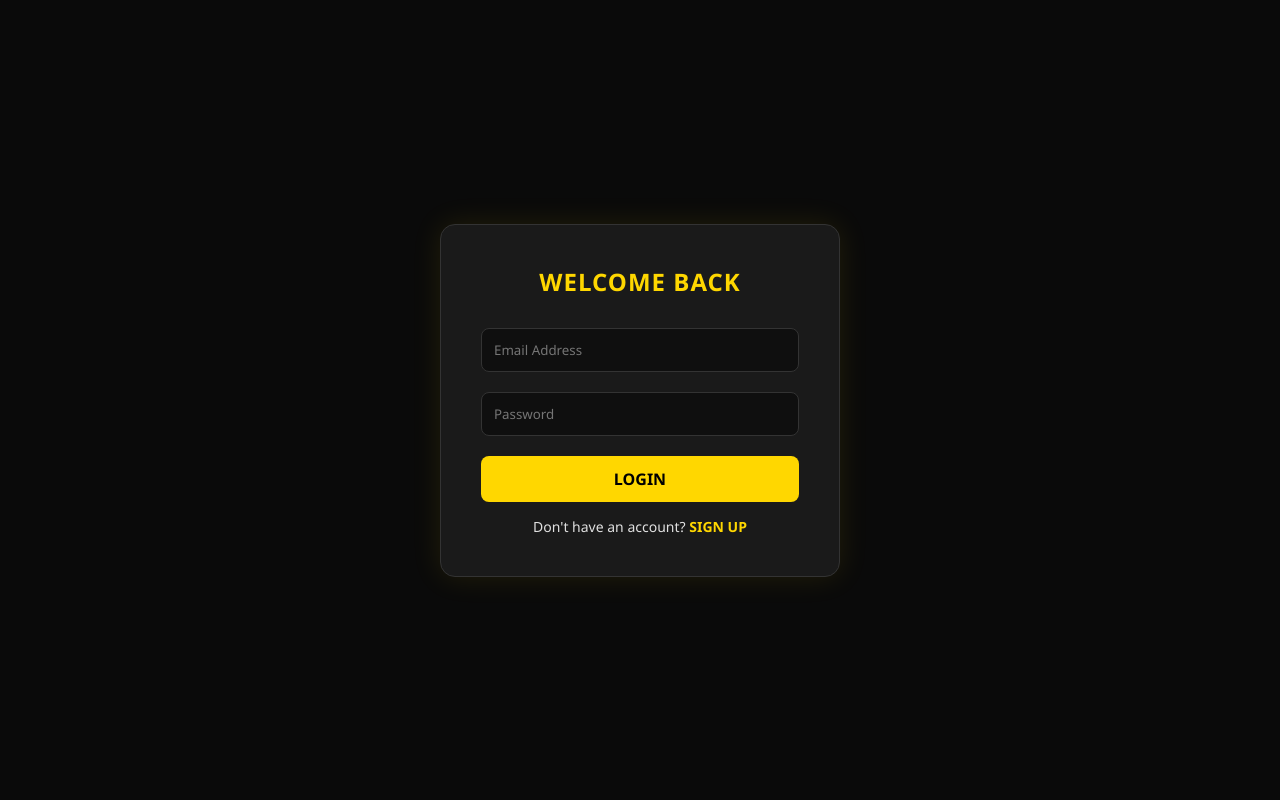
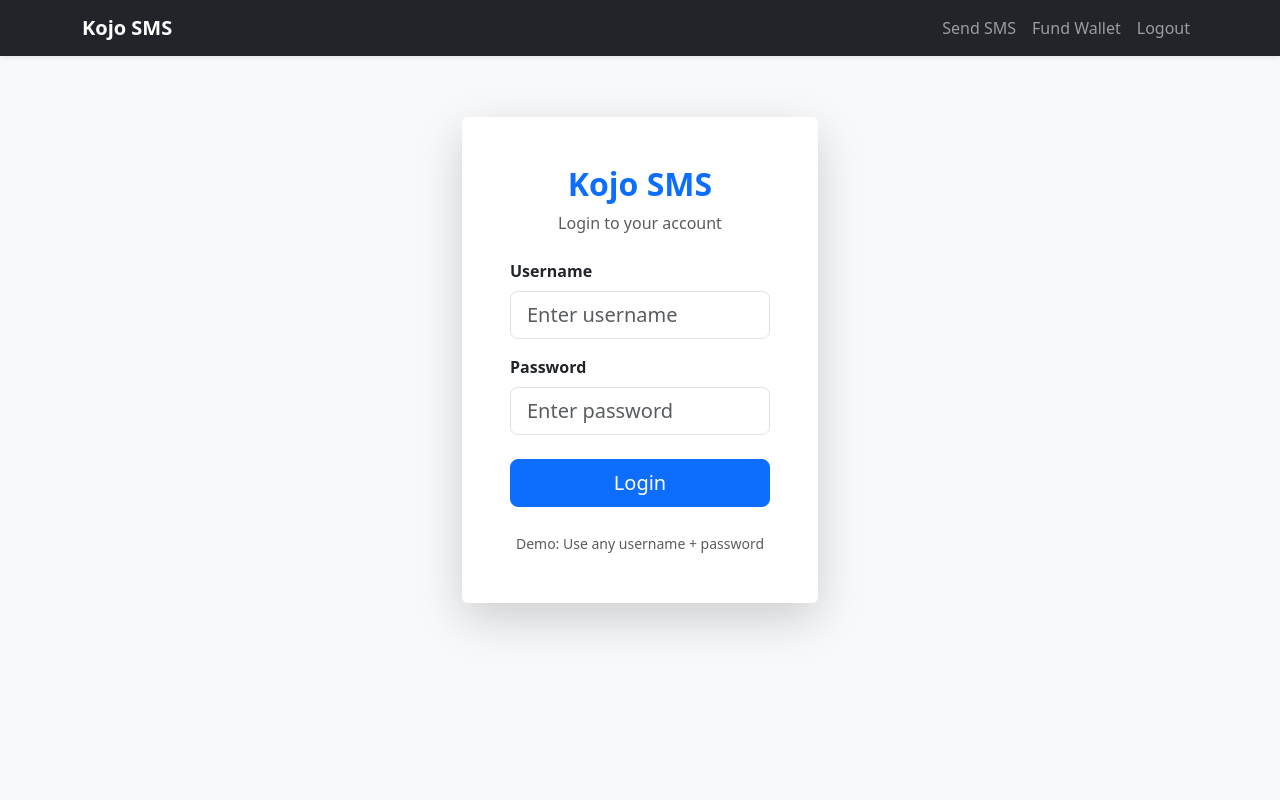
Before and after one commit to ajewoletemi/Kojo-sms-app, a Flask app: page / in a window 1280 px wide. Run offline with Flask 3, Linux system fonts and the light colour scheme.

Commit message:
Update login.html

```diff
--- a/templates/login.html
+++ b/templates/login.html
@@ -1,39 +1,33 @@
-<!DOCTYPE html>
-<html lang="en">
-<head>
-    <meta charset="UTF-8">
-    <title>Login - Kojo SMS</title>
-    <style>
-        * { margin: 0; padding: 0; box-sizing: border-box; font-family: 'Segoe UI', sans-serif; }
-        body { background: #0a0a0a; height: 100vh; display: flex; justify-content: center; align-items: center; color: #e0e0e0; }
-       .container { background: #1a1a1a; padding: 40px; border-radius: 15px; border: 1px solid #333; box-shadow: 0 0 30px rgba(255, 215, 0, 0.1); width: 400px; }
-        h2 { text-align: center; color: #FFD700; margin-bottom: 20px; letter-spacing: 1px; }
-        input { width: 100%; padding: 12px; margin: 10px 0; background: #0f0f0f; border: 1px solid #333; border-radius: 8px; color: #fff; }
-        input:focus { border-color: #FFD700; outline: none; box-shadow: 0 0 8px rgba(255, 215, 0, 0.3); }
-        button { width: 100%; padding: 12px; background: #FFD700; color: #000; border: none; border-radius: 8px; font-size: 16px; font-weight: bold; cursor: pointer; margin-top: 10px; transition: all 0.3s; }
-        button:hover { box-shadow: 0 0 20px rgba(255, 215, 0, 0.6); transform: translateY(-2px); }
-       .flash { padding: 12px; margin-bottom: 15px; border-radius: 8px; font-size: 14px; }
-       .success { background: rgba(0, 255, 0, 0.1); color: #4ade80; border: 1px solid #4ade80; }
-       .danger { background: rgba(255, 0, 0, 0.1); color: #f87171; border: 1px solid #f87171; }
-       .info { background: rgba(0, 150, 255, 0.1); color: #60a5fa; border: 1px solid #60a5fa; }
-        p { text-align: center; margin-top: 15px; font-size: 14px; }
-        a { color: #FFD700; text-decoration: none; font-weight: bold; }
-    </style>
-</head>
-<body>
-    <div class="container">
-        <h2>WELCOME BACK</h2>
-        {% with messages = get_flashed_messages(with_categories=true) %}
-          {% if messages %}{% for category, message in messages %}
-          <div class="flash {{ category }}">{{ message }}</div>
-          {% endfor %}{% endif %}
-        {% endwith %}
-        <form method="POST">
-            <input type="email" name="email" placeholder="Email Address" required>
-            <input type="password" name="password" placeholder="Password" required>
-            <button type="submit">LOGIN</button>
+{% extends "base.html" %}
+{% block content %}
+<div class="row justify-content-center align-items-center" style="min-height: 70vh;">
+  <div class="col-md-5 col-lg-4">
+    <div class="card shadow-lg border-0">
+      <div class="card-body p-4 p-md-5">
+        <div class="text-center mb-4">
+          <h2 class="fw-bold text-primary">Kojo SMS</h2>
+          <p class="text-muted">Login to your account</p>
+        </div>
+
+        <form method="post">
+          <div class="mb-3">
+            <label class="form-label fw-semibold">Username</label>
+            <input name="username" type="text" class="form-control form-control-lg" placeholder="Enter username" required>
+          </div>
+          <div class="mb-4">
+            <label class="form-label fw-semibold">Password</label>
+            <input name="password" type="password" class="form-control form-control-lg" placeholder="Enter password" required>
+          </div>
+          <div class="d-grid">
+            <button type="submit" class="btn btn-primary btn-lg">Login</button>
+          </div>
         </form>
-        <p>Don't have an account? <a href="{{ url_for('signup') }}">SIGN UP</a></p>
+
+        <p class="text-center text-muted mt-4 mb-0">
+          <small>Demo: Use any username + password</small>
+        </p>
+      </div>
     </div>
-</body>
-</html>
+  </div>
+</div>
+{% endblock %}
```
